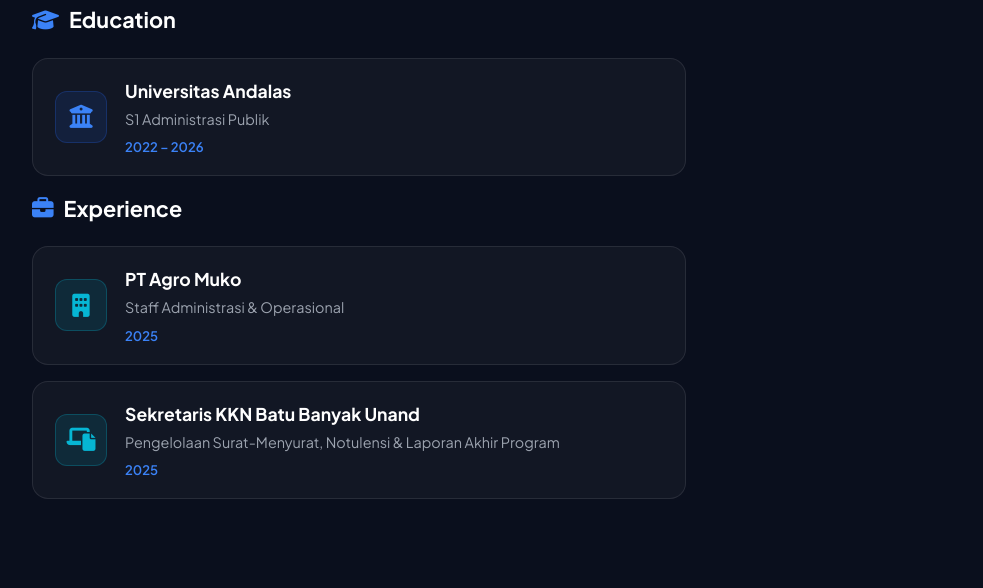
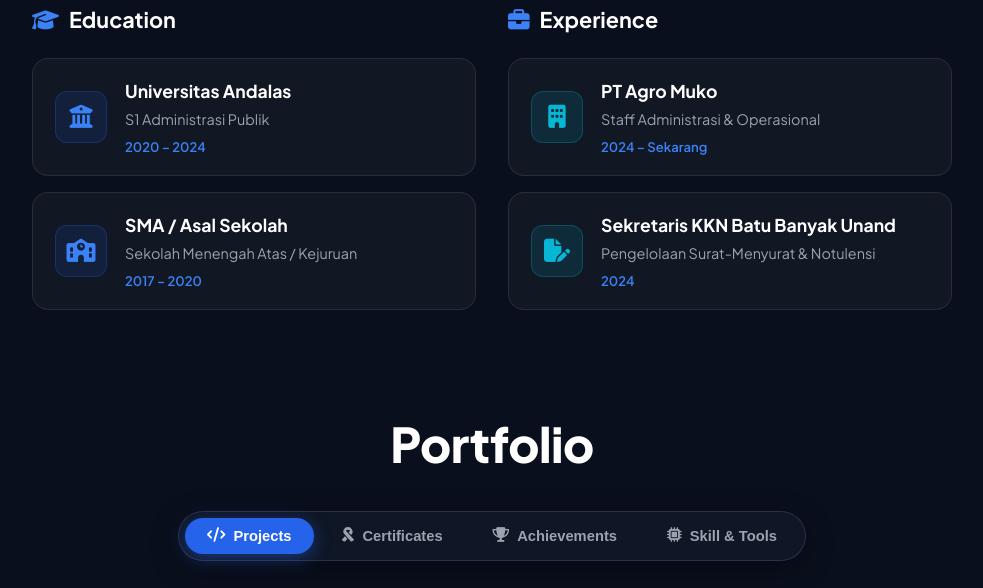
Before and after one commit to palsky7z/portfolio, a plain HTML site: page index.html in a window 1280 px wide. Shown: the part 1229-1817 px from the top of the page, without its empty margins (148-1131 px from the left). Drawn offline with Linux system fonts and the light colour scheme.

Commit message:
Update index.html

```diff
--- a/index.html
+++ b/index.html
@@ -97,13 +97,12 @@
               Didukung sertifikasi resmi <strong>Microsoft 365</strong> serta kecepatan mengetik <strong>110+ WPM</strong>, saya selalu mengutamakan ketelitian dan efisiensi waktu. Saya juga aktif memanfaatkan teknologi <strong>AI modern</strong> untuk mempercepat penyusunan draf dokumen, perangkuman informasi kerja, serta optimalisasi tugas administratif harian.
             </p>
           </div>
-                    <!-- Education & Work Experience / Internship (Sesuai Gambar Referensi) -->
+               <!-- Education & Work Experience (2 Kolom Berdampingan Seimbang) -->
           <div class="edu-exp-container">
-            <!-- Kolom 1: Education -->
+            <!-- Kolom Kiri: Education -->
             <div class="edu-exp-column">
               <h3 class="edu-exp-header"><i class="fa-solid fa-graduation-cap"></i> Education</h3>
               <div class="edu-exp-list">
-                <!-- Pendidikan 1 -->
                 <div class="edu-exp-card">
                   <div class="edu-exp-icon">
                     <i class="fa-solid fa-building-columns"></i>
@@ -111,14 +110,28 @@
                   <div class="edu-exp-info">
                     <h4 class="edu-exp-title">Universitas Andalas</h4>
                     <p class="edu-exp-subtitle">S1 Administrasi Publik</p>
-                    <span class="edu-exp-year">2022 – 2026</span>
+                    <span class="edu-exp-year">2020 – 2024</span>
                   </div>
                 </div>
-            <!-- Kolom 2: Experience / Internship -->
+
+                <!-- Kartu Kedua agar Seimbang dengan Kanan (Ganti nama sekolah Anda) -->
+                <div class="edu-exp-card">
+                  <div class="edu-exp-icon">
+                    <i class="fa-solid fa-school"></i>
+                  </div>
+                  <div class="edu-exp-info">
+                    <h4 class="edu-exp-title">SMA / Asal Sekolah</h4>
+                    <p class="edu-exp-subtitle">Sekolah Menengah Atas / Kejuruan</p>
+                    <span class="edu-exp-year">2017 – 2020</span>
+                  </div>
+                </div>
+              </div>
+            </div>
+
+            <!-- Kolom Kanan: Experience -->
             <div class="edu-exp-column">
               <h3 class="edu-exp-header"><i class="fa-solid fa-briefcase"></i> Experience</h3>
               <div class="edu-exp-list">
-                <!-- Pengalaman 1 -->
                 <div class="edu-exp-card">
                   <div class="edu-exp-icon exp-icon">
                     <i class="fa-solid fa-building"></i>
@@ -126,25 +139,22 @@
                   <div class="edu-exp-info">
                     <h4 class="edu-exp-title">PT Agro Muko</h4>
                     <p class="edu-exp-subtitle">Staff Administrasi & Operasional</p>
-                    <span class="edu-exp-year">2025</span>
+                    <span class="edu-exp-year">2024 – Sekarang</span>
                   </div>
                 </div>
-
-                <!-- Pengalaman 2 / Magang -->
                 <div class="edu-exp-card">
                   <div class="edu-exp-icon exp-icon">
-                    <i class="fa-solid fa-laptop-file"></i>
+                    <i class="fa-solid fa-file-pen"></i>
                   </div>
                   <div class="edu-exp-info">
                     <h4 class="edu-exp-title">Sekretaris KKN Batu Banyak Unand</h4>
-                    <p class="edu-exp-subtitle">Pengelolaan Surat-Menyurat, Notulensi & Laporan Akhir Program</p>
-                    <span class="edu-exp-year">2025</span>
+                    <p class="edu-exp-subtitle">Pengelolaan Surat-Menyurat & Notulensi</p>
+                    <span class="edu-exp-year">2024</span>
                   </div>
                 </div>
               </div>
             </div>
           </div>
-
     <!-- Portfolio Interactive Tabs Section -->
     <section class="section portfolio-section" id="portfolio">
       <div class="container">
```
